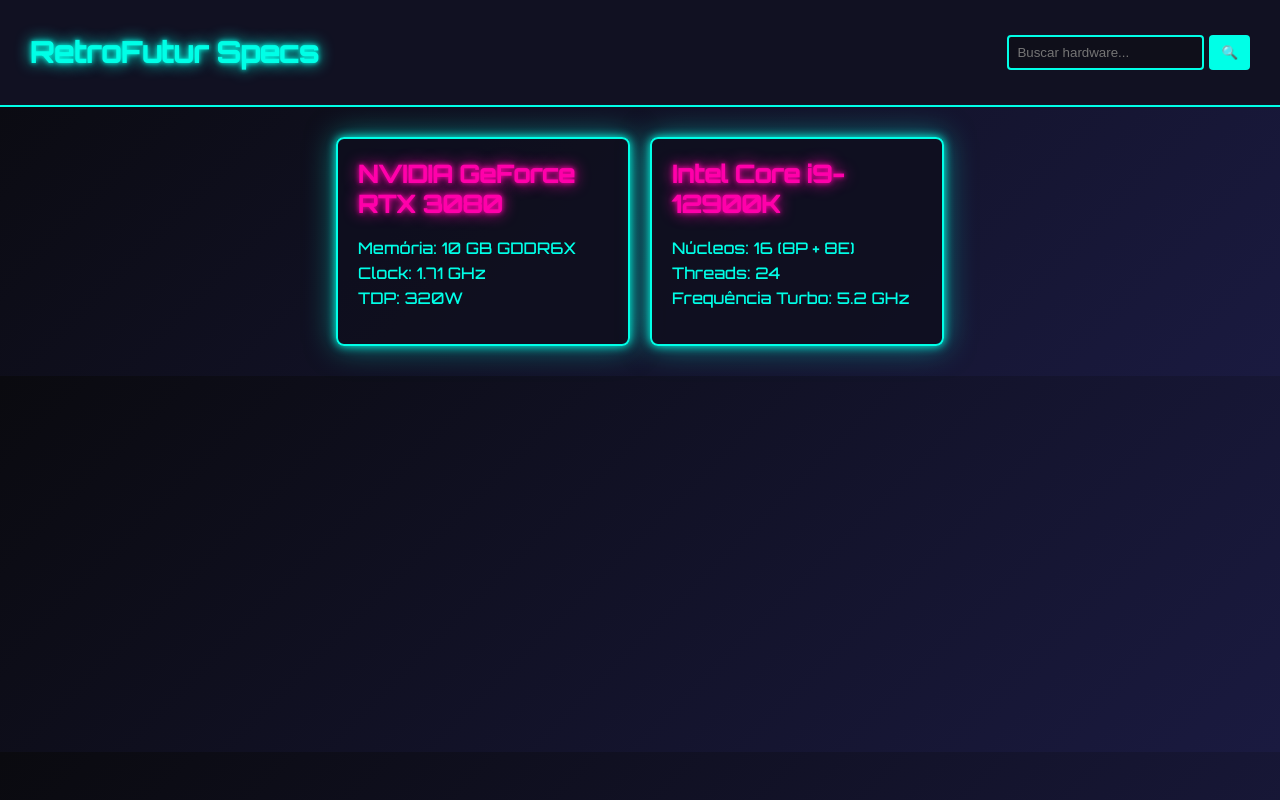
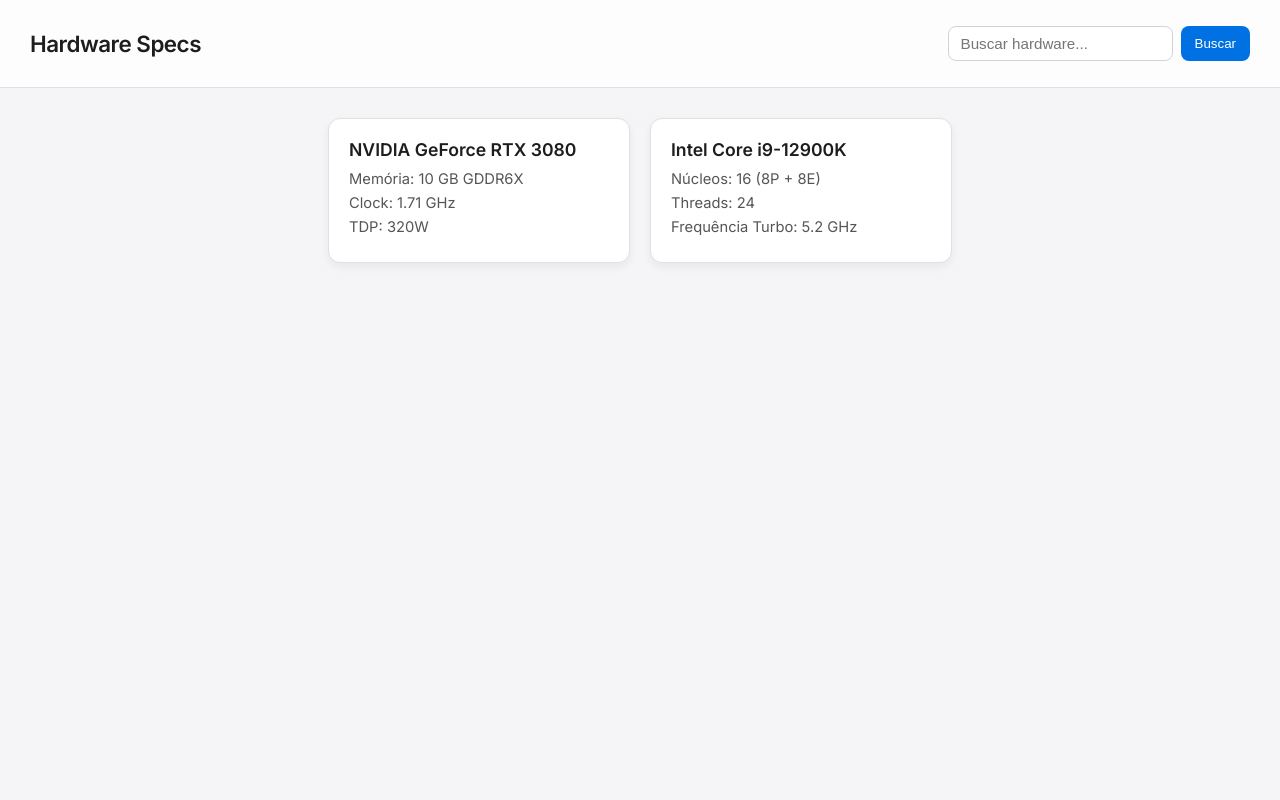
Before and after one commit to kleberrrrouidev/NEXTIME, a plain HTML site: page Index.html in a window 1280 px wide. Drawn offline with Linux system fonts and the light colour scheme.

Commit message:
Update Index.html

```diff
--- a/Index.html
+++ b/Index.html
@@ -3,56 +3,75 @@
 <head>
     <meta charset="UTF-8">
     <meta name="viewport" content="width=device-width, initial-scale=1.0">
-    <title>RetroFutur Specs</title>
+    <title>Hardware Specs</title>
     <style>
-        @import url('https://fonts.googleapis.com/css2?family=Orbitron:wght@500&display=swap');
+        /* Fonte elegante no estilo Apple */
+        @import url('https://fonts.googleapis.com/css2?family=Inter:wght@400;600&display=swap');
 
         body {
-            font-family: 'Orbitron', sans-serif;
-            background: linear-gradient(135deg, #0a0a0f, #1a1a40);
-            color: #00ffe7;
+            font-family: 'Inter', sans-serif;
+            background-color: #f5f5f7;
+            color: #1d1d1f;
             margin: 0;
             padding: 0;
         }
 
+        /* Cabeçalho */
         header {
             display: flex;
             justify-content: space-between;
             align-items: center;
             padding: 15px 30px;
-            background: #111122;
-            border-bottom: 2px solid #00ffe7;
+            background: #ffffffcc;
+            backdrop-filter: blur(10px);
+            position: sticky;
+            top: 0;
+            border-bottom: 1px solid #e0e0e0;
         }
 
         header h1 {
-            font-size: 1.8rem;
-            text-shadow: 0 0 5px #00ffe7, 0 0 15px #00ffe7;
+            font-size: 1.4rem;
+            font-weight: 600;
+            letter-spacing: -0.5px;
         }
 
+        /* Barra de pesquisa */
         .search-container {
             display: flex;
-            gap: 5px;
+            gap: 8px;
         }
 
         .search-container input {
-            padding: 8px;
-            border: 2px solid #00ffe7;
-            background: #0f0f1a;
-            color: #00ffe7;
+            padding: 8px 12px;
+            border: 1px solid #d2d2d7;
+            border-radius: 8px;
             outline: none;
-            border-radius: 4px;
+            background: #fff;
+            transition: 0.2s;
+            font-size: 0.95rem;
+        }
+
+        .search-container input:focus {
+            border-color: #0071e3;
+            box-shadow: 0 0 0 2px rgba(0, 113, 227, 0.2);
         }
 
         .search-container button {
-            background: #00ffe7;
+            background: #0071e3;
             border: none;
-            color: #0a0a0f;
-            padding: 8px 12px;
+            color: #fff;
+            padding: 8px 14px;
             cursor: pointer;
-            font-weight: bold;
-            border-radius: 4px;
+            border-radius: 8px;
+            font-weight: 500;
+            transition: 0.2s;
         }
 
+        .search-container button:hover {
+            background: #005bb5;
+        }
+
+        /* Container de cards */
         .cards-container {
             display: flex;
             flex-wrap: wrap;
@@ -61,43 +80,48 @@
             justify-content: center;
         }
 
+        /* Caixas (game box adaptadas) */
         .game-box {
-            background: rgba(15, 15, 30, 0.85);
-            border: 2px solid #00ffe7;
+            background: #fff;
+            border-radius: 12px;
             padding: 20px;
-            width: 250px;
-            border-radius: 8px;
-            box-shadow: 0 0 10px #00ffe7, 0 0 30px rgba(0,255,231,0.5);
-            transition: transform 0.2s ease-in-out;
+            width: 260px;
+            box-shadow: 0 4px 10px rgba(0,0,0,0.06);
+            border: 1px solid #e0e0e0;
+            transition: transform 0.2s ease, box-shadow 0.2s ease;
         }
 
         .game-box:hover {
-            transform: scale(1.05);
-            box-shadow: 0 0 15px #00ffe7, 0 0 40px rgba(0,255,231,0.7);
+            transform: translateY(-3px);
+            box-shadow: 0 6px 14px rgba(0,0,0,0.08);
         }
 
         .game-box h2 {
             margin-top: 0;
-            color: #ff00aa;
-            text-shadow: 0 0 5px #ff00aa, 0 0 15px #ff00aa;
+            font-size: 1.1rem;
+            font-weight: 600;
+            margin-bottom: 10px;
         }
 
         .game-box ul {
             list-style: none;
             padding: 0;
+            margin: 0;
         }
 
         .game-box li {
-            margin: 5px 0;
+            margin: 6px 0;
+            font-size: 0.92rem;
+            color: #555;
         }
     </style>
 </head>
 <body>
     <header>
-        <h1>RetroFutur Specs</h1>
+        <h1>Hardware Specs</h1>
         <div class="search-container">
             <input type="text" id="searchBar" placeholder="Buscar hardware...">
-            <button onclick="searchItem()">🔍</button>
+            <button onclick="searchItem()">Buscar</button>
         </div>
     </header>
 
```
